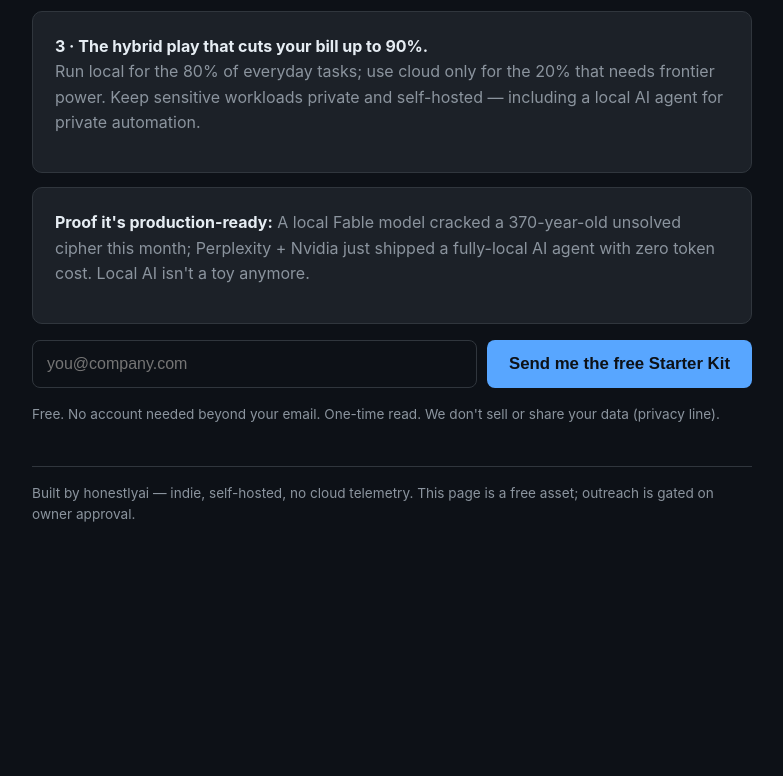
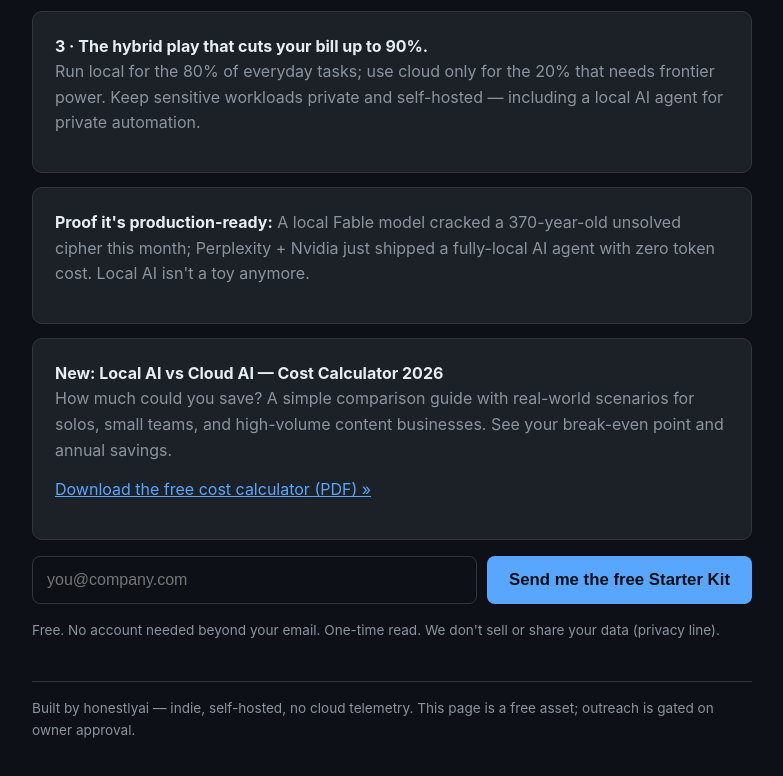
Before and after one commit to canthitshat/local-ai-starter-kit-lander, a plain HTML site: page index.html in a window 1280 px wide. Shown: the part 927-1703 px from the top of the page, without its empty margins (248-1031 px from the left). Before the commit the page ends 1513 px from the top, so only its background shows below. Drawn offline with Linux system fonts and the light colour scheme.

Commit message:
Add free cost-calculator lead magnet: 'Local AI vs Cloud AI: Cost Calculator 2026' (PDF + landing section)

```diff
--- a/index.html
+++ b/index.html
@@ -100,6 +100,12 @@
     <p><b>Proof it's production-ready:</b> A local Fable model cracked a 370-year-old unsolved cipher this month; Perplexity + Nvidia just shipped a fully-local AI agent with zero token cost. Local AI isn't a toy anymore.</p>
   </div>
 
+  <div class="card">
+    <b>New: Local AI vs Cloud AI — Cost Calculator 2026</b>
+    <p>How much could you save? A simple comparison guide with real-world scenarios for solos, small teams, and high-volume content businesses. See your break-even point and annual savings.</p>
+    <p><a href="cost-calculator-2026.pdf" style="color:var(--acc);" download>Download the free cost calculator (PDF) &raquo;</a></p>
+  </div>
+
   <form class="form" id="optin" action="https://honestlyai.org/api/lead" method="POST">
     <input type="email" name="email" placeholder="you@company.com" required aria-label="Email address">
     <input type="hidden" name="source" value="local-ai-starter-kit">
```
Also changed, not shown: 2 other files.
